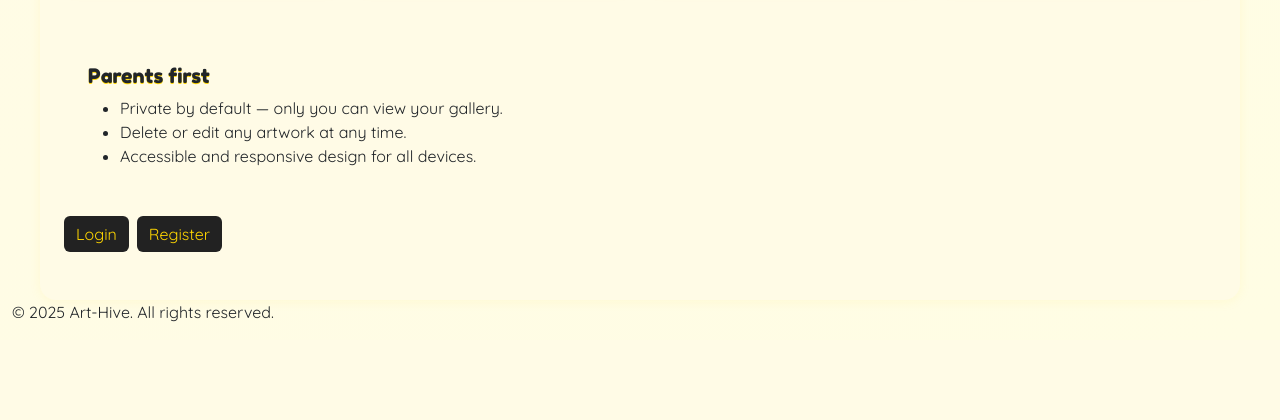
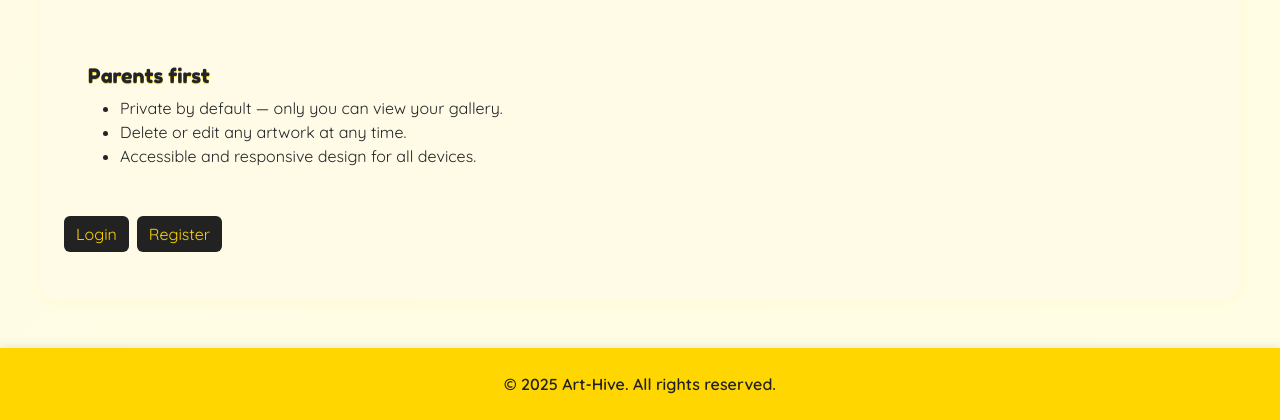
Before and after one commit to nazhameed/arthive, a Django app: page / in a window 1280 px wide. Shown: the part 1186-1606 px from the top of the page. Before the commit the page ends 1508 px from the top, so only its background shows below. Run offline with Django 5.2, Linux system fonts and the light colour scheme.

Commit message:
Add footer styling to match navbar theme

```diff
--- a/gallery/static/gallery/css/style.css
+++ b/gallery/static/gallery/css/style.css
@@ -43,6 +43,21 @@ body {
   text-decoration: none !important;
   display: inline-block;
 }
+
+/* Footer - matches navbar theme */
+.site-footer {
+  background-color: #ffd600;
+  box-shadow: 0 -2px 8px rgba(0,0,0,0.08);
+  margin-top: 3rem;
+  padding: 1.5rem 0;
+  text-align: center;
+}
+.site-footer p {
+  margin: 0;
+  color: #222;
+  font-weight: 600;
+}
+
 .container {
   max-width: 700px;
   background: #fffbe6;
```
